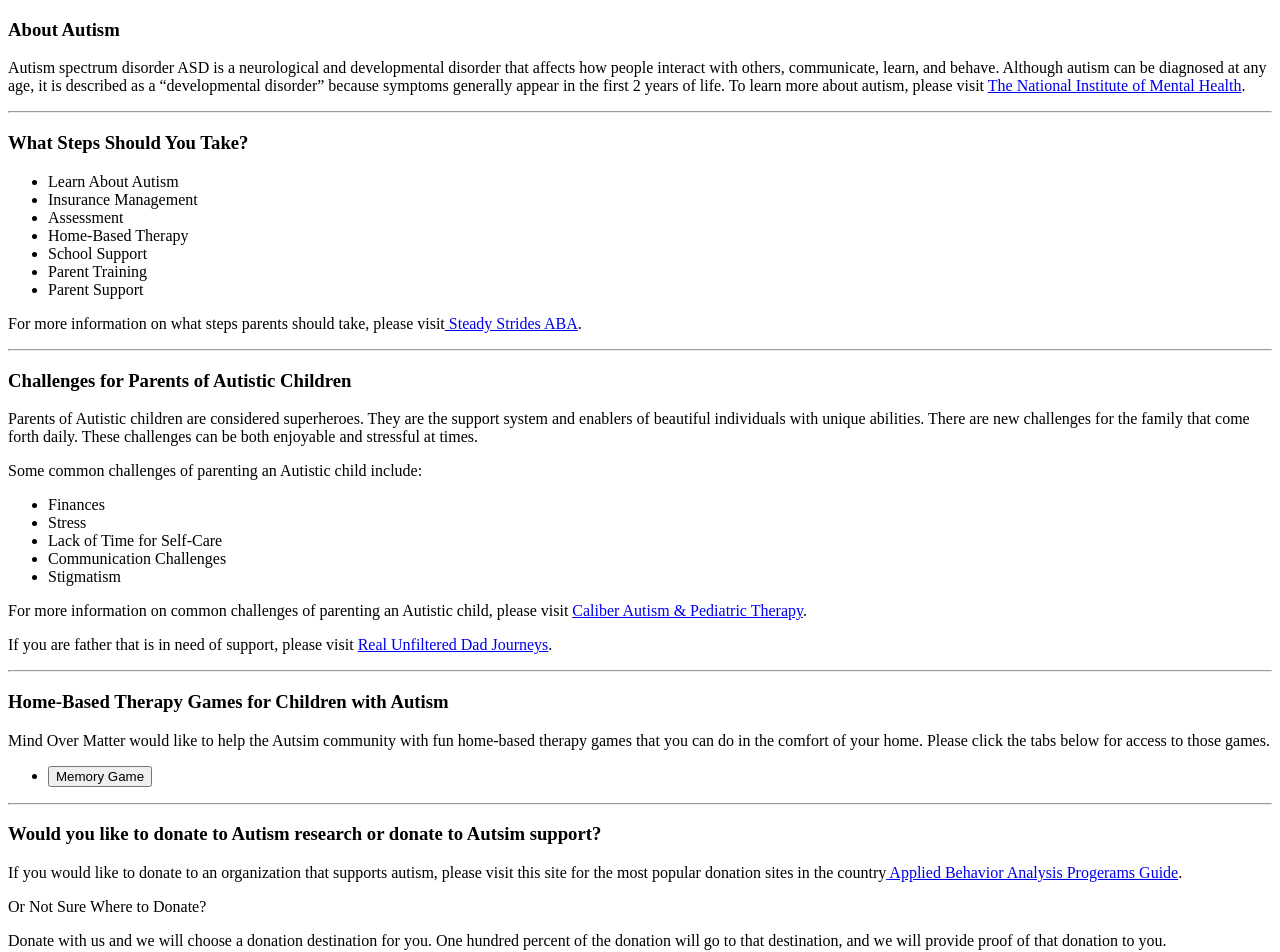
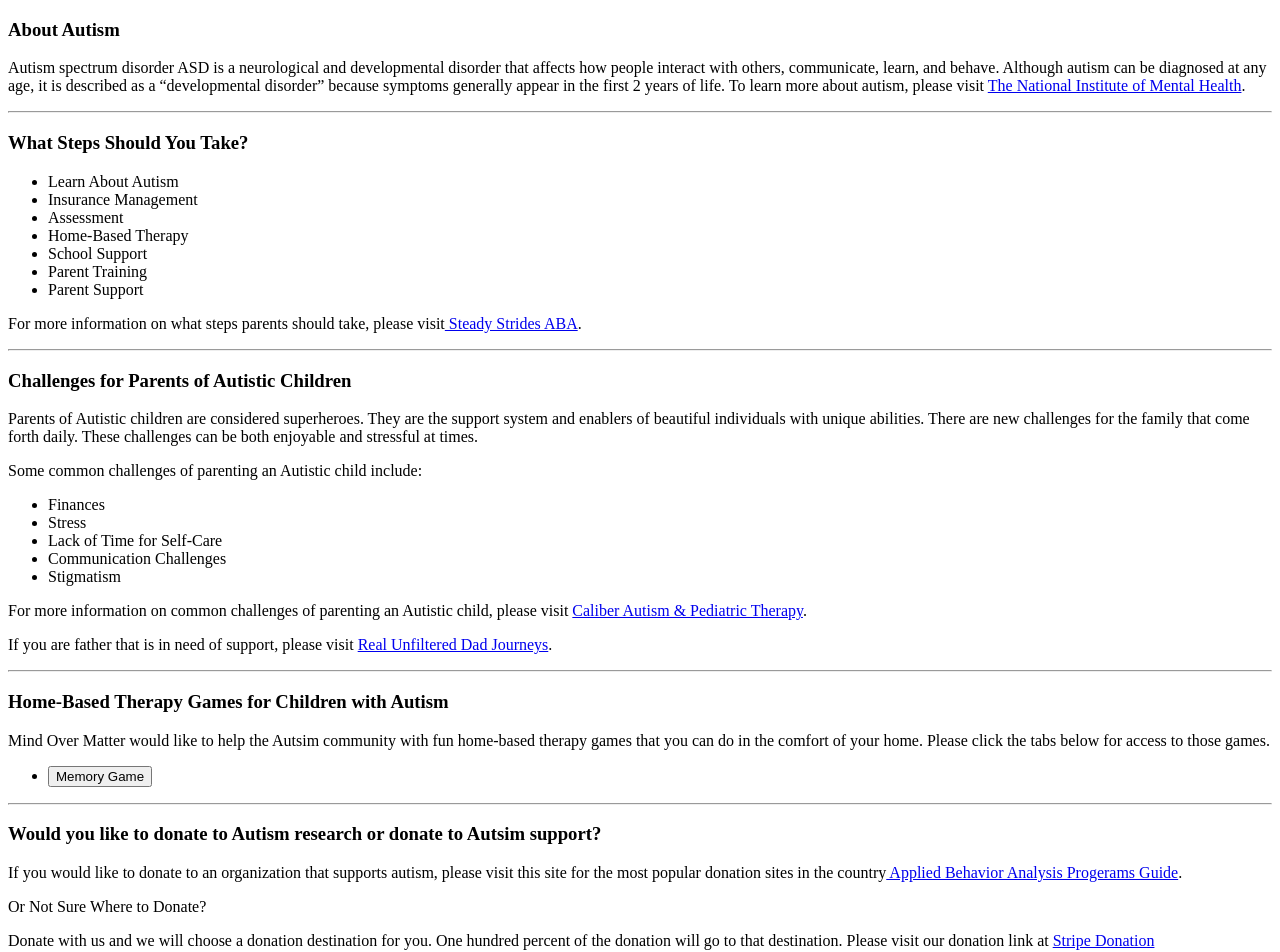
Before and after one commit to Coridane/mind-over-matter, a React (Create React App) app in the folder client/: page / in a window 1280 px wide. Shown: the top 952 px of the page. Built offline with nearby package versions, Linux system fonts and the light colour scheme.

Commit message:
Links are caught up

```diff
--- a/client/src/pages/Home.js
+++ b/client/src/pages/Home.js
@@ -52,7 +52,7 @@ function Homepage() {
             <h3 className="heading-5"><span>Would you like to donate to Autism research or donate to Autsim support?</span></h3>
             <p className="donation-link-1">If you would like to donate to an organization that supports autism, please visit this site for the most popular donation sites in the country<a href="https://www.appliedbehavioranalysisprograms.com/best-autism-charities/"> Applied Behavior Analysis Progerams Guide</a>.</p>
             <p className="option"><span>Or Not Sure Where to Donate?</span></p>
-            <p className="donation-link-2">Donate with us and we will choose a donation destination for you.  One hundred percent of the donation will go to that destination, and we will provide proof of that donation to you.</p>
+            <p className="donation-link-2">Donate with us and we will choose a donation destination for you.  One hundred percent of the donation will go to that destination.  Please visit our donation link at <a href="https://donate.stripe.com/test_bIYfZT2SobC2bW8fYY"> Stripe Donation</a></p>
             {/* <li><button onClick={() => navigate("/donatePage")}>Donate</button></li>  */}
             <hr />
         </div>
```
